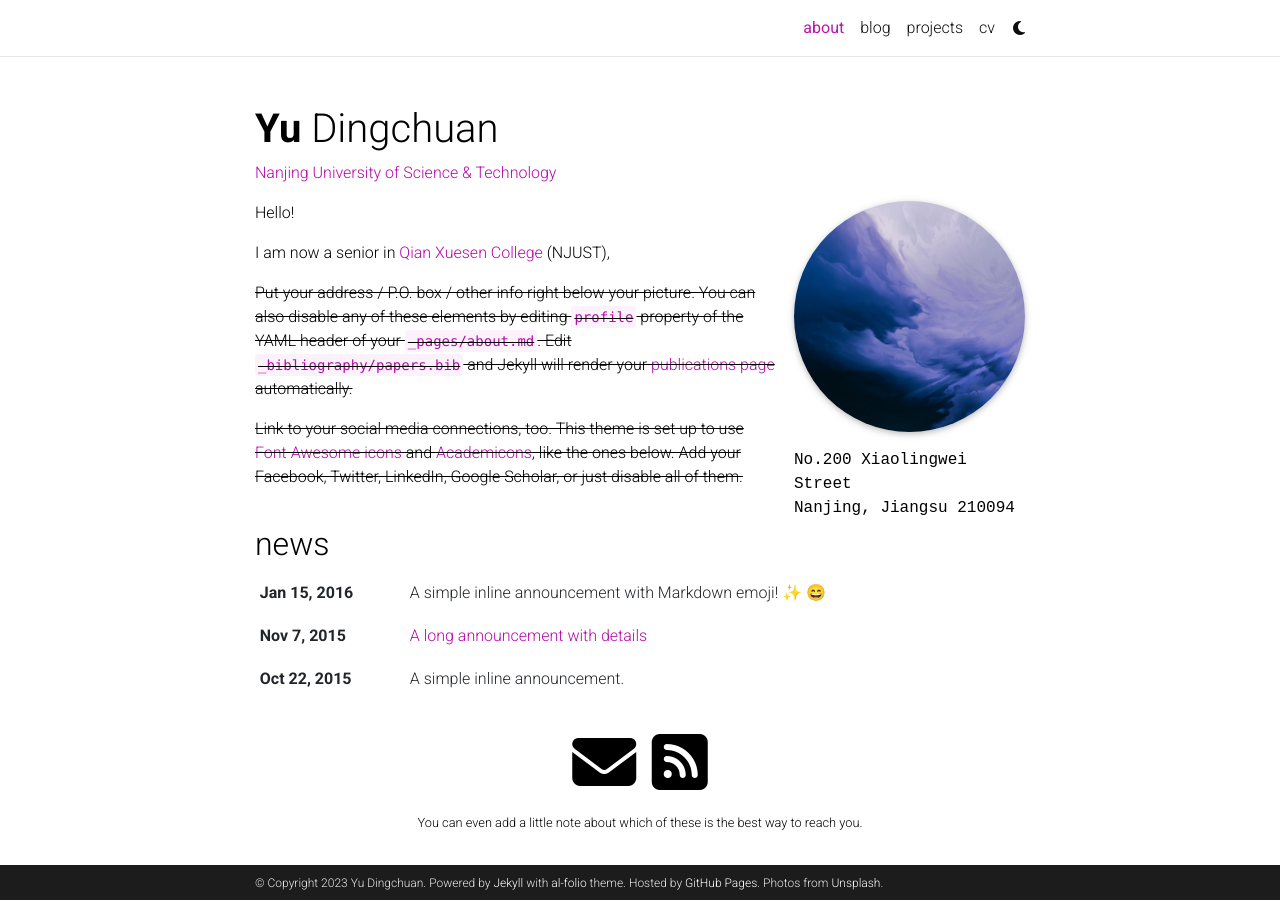
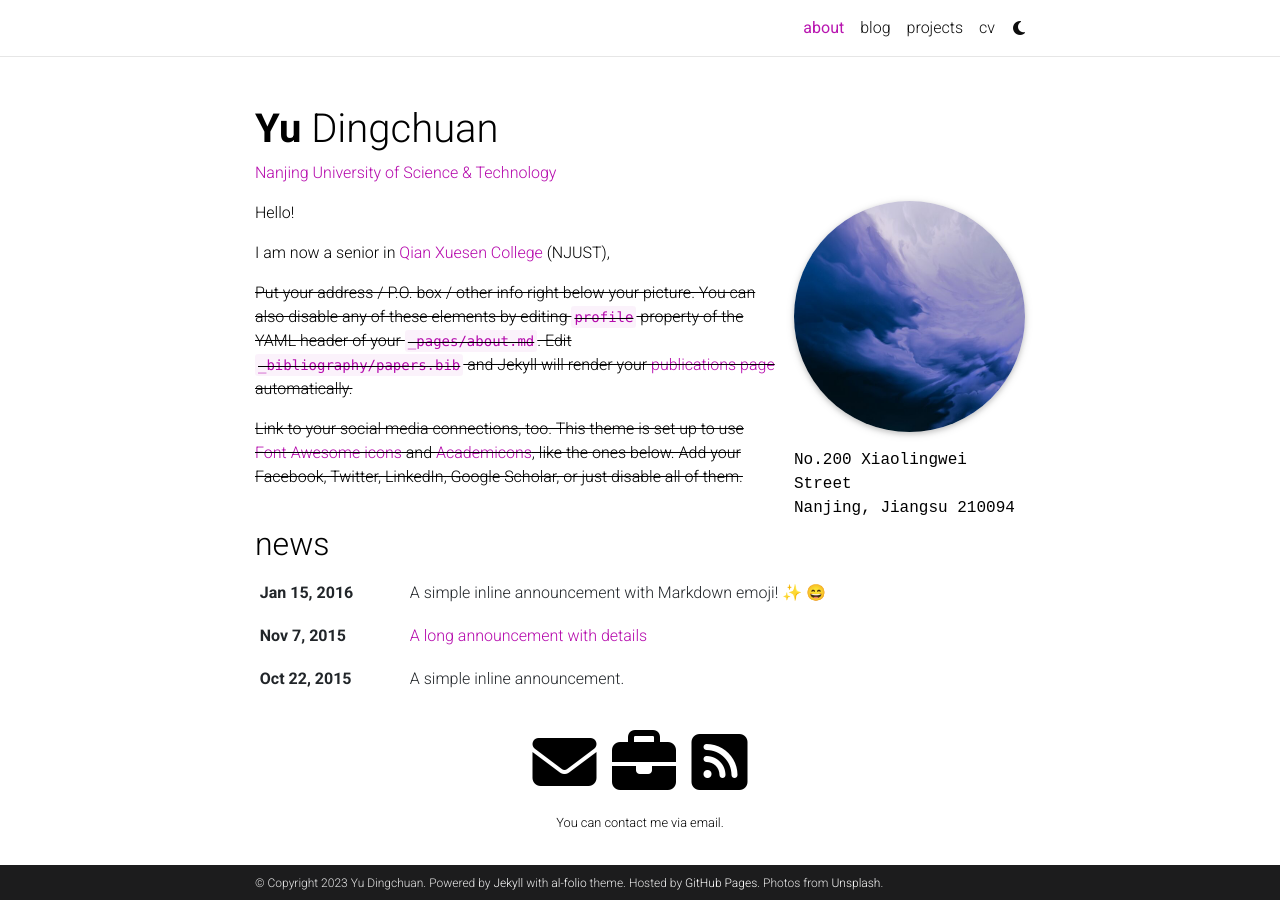
Before and after one commit to yudingchuan/yudingchuan.github.io, a Jekyll site: the page built from _pages/about.md, in a window 1280 px wide. Built offline with Jekyll 4.4.1, drawn with Linux system fonts in a browser that asks for light colours; full-size pictures stand in for the smaller copies a plugin makes; emoji names are drawn with the system emoji font; comment, search, counter and statistics services are not loaded; a style sheet for code colours, icons or effects is not loaded.

```diff
--- a/_config.yml
+++ b/_config.yml
@@ -89,7 +89,7 @@ osf_id: # your OSF ID
 research_gate_profile: # your profile on ResearchGate
 scopus_id: # your profile on Scopus
 blogger_url: # your blogger URL
-work_url: # work page URL
+work_url: https://www.scilaboratory.com/ # work page URL
 keybase_username: # your keybase user name
 wikidata_id: # your wikidata id
 wikipedia_id: # your wikipedia id (Case sensitive)
@@ -107,7 +107,7 @@ discord_id: # your discord id (18-digit unique numerical identifier)
 zotero_username: # your zotero username
 
 contact_note: >
-  You can even add a little note about which of these is the best way to reach you.
+  You can contact me via email.
 
 # -----------------------------------------------------------------------------
 # Analytics and search engine verification
```
